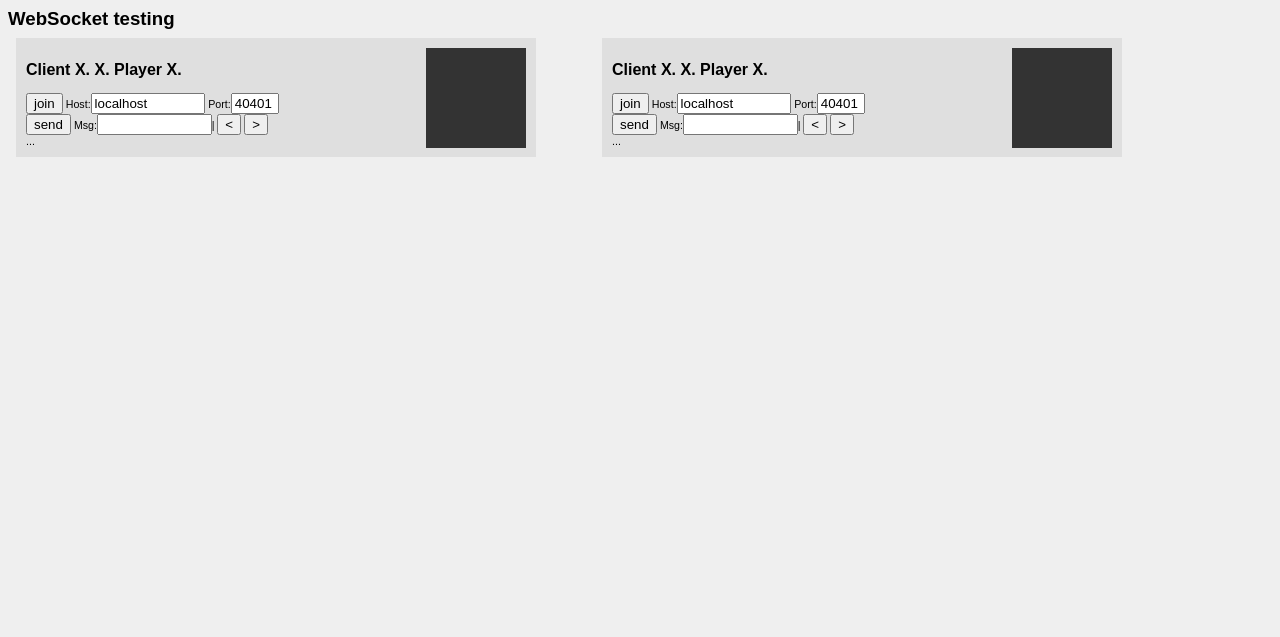
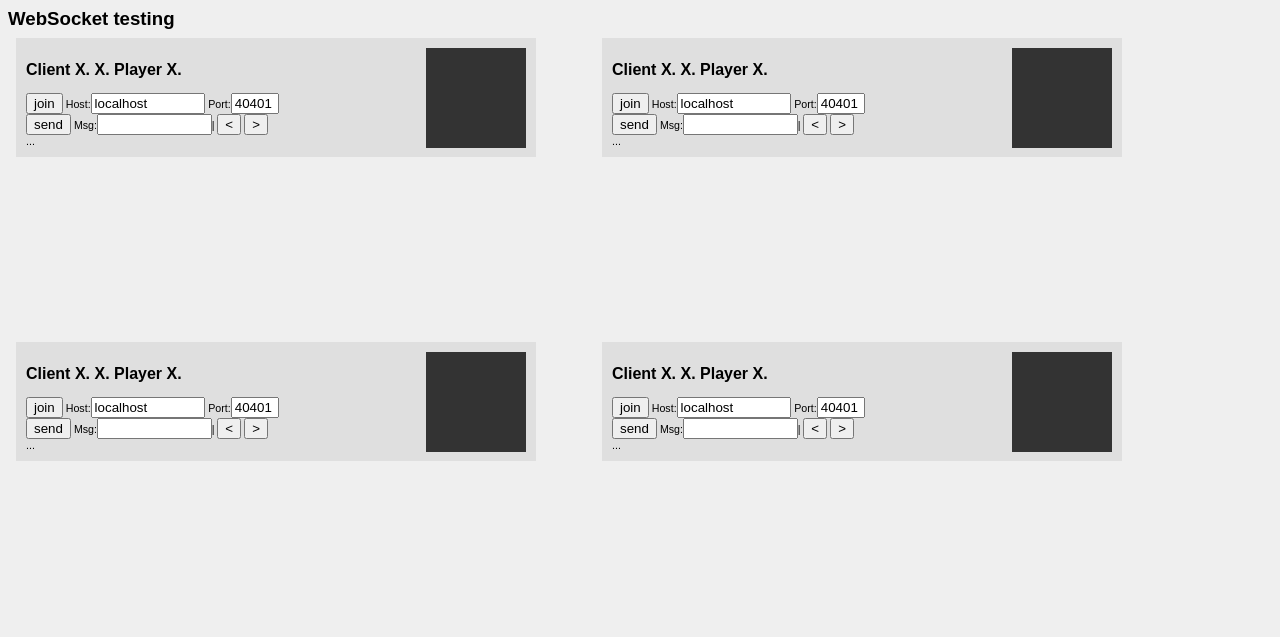
Before and after one commit to mrspeaker/srvroom, a website: page client/index.html in a window 1280 px wide. Drawn offline with Linux system fonts and the light colour scheme; files whose address does not match are found by name.

Commit message:
more clients

```diff
--- a/client/index.html
+++ b/client/index.html
@@ -11,7 +11,7 @@
       iframe {
         border: none;
         width: 46%;
-        height: 400px;
+        height: 300px;
       }
       h1 {
         padding: 0;
@@ -24,5 +24,7 @@
     <h1>WebSocket testing</h1>
     <iframe src="client.html"></iframe>
     <iframe src="client.html"></iframe>
+    <iframe src="client.html"></iframe>
+    <iframe src="client.html"></iframe>
   </body>
 </html>
```
